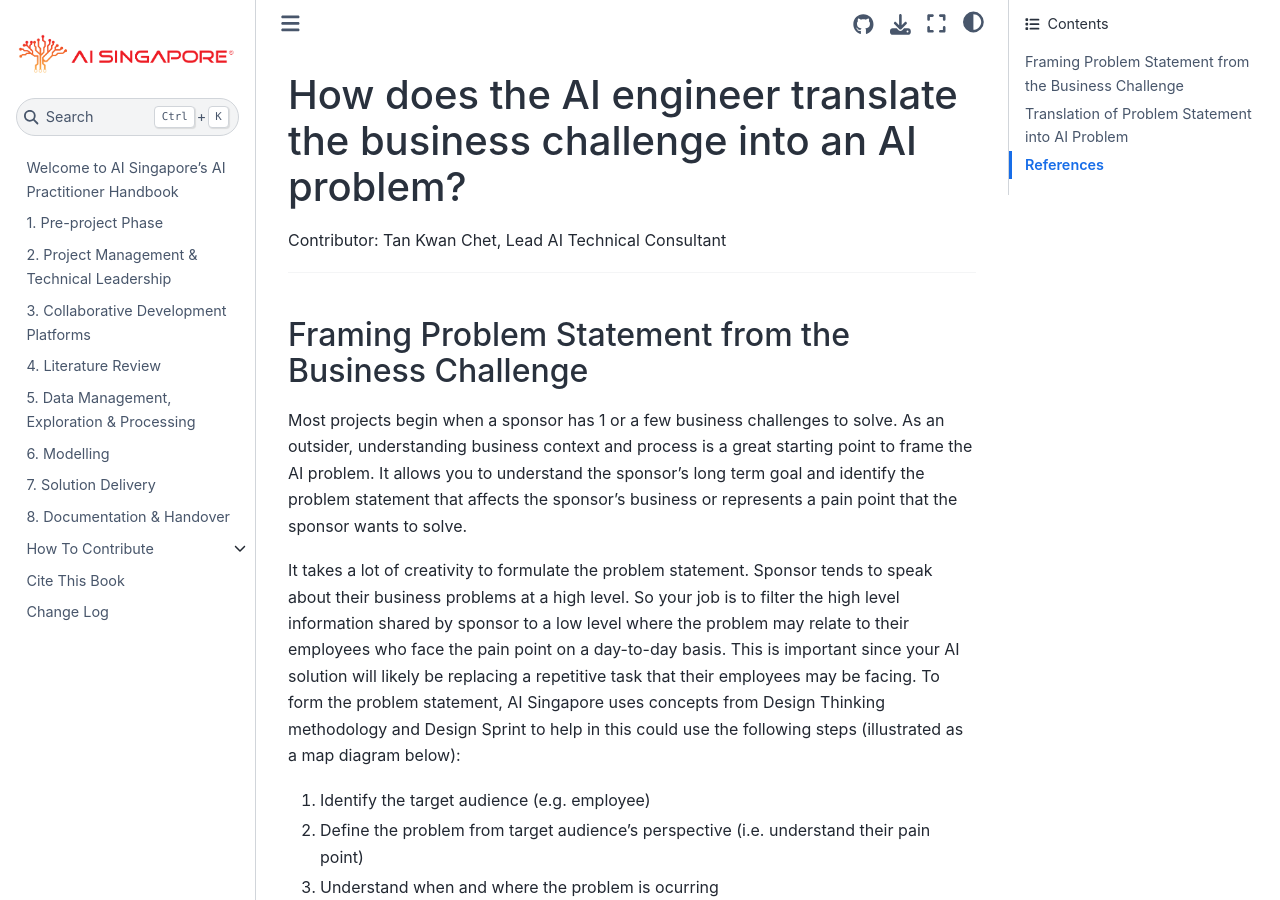
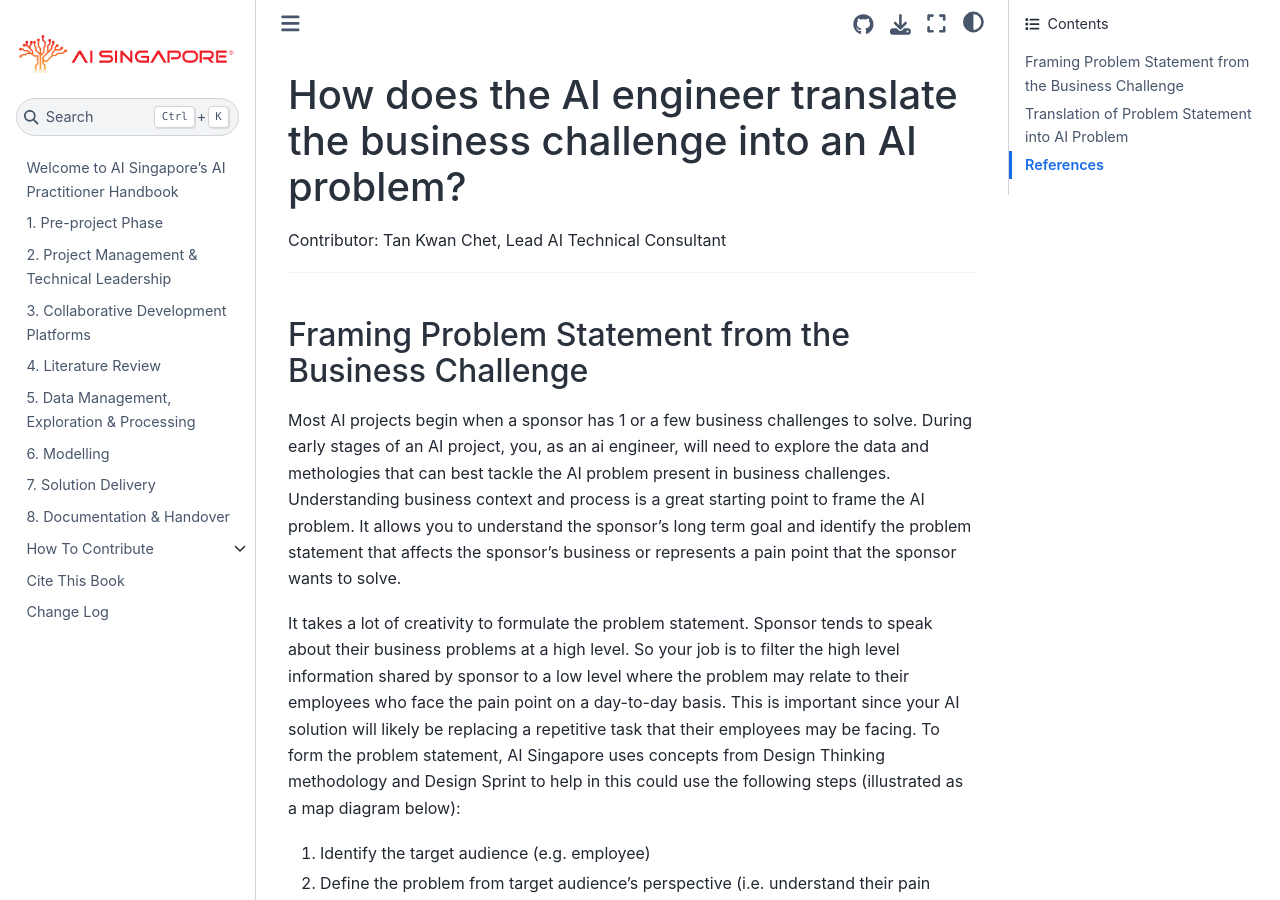
Before and after one commit to aisingapore/ai-practitioner-handbook, a Jupyter Book: the page built from book/1-pre-project-phase/business_challenge_2_ai_problem.md, in a window 1280 px wide and 900 px high. Built offline with Jupyter Book 1.0.4 settings and Sphinx 7.4.7 and the Sphinx Book theme 1.1.4, drawn with Linux system fonts in a browser that asks for light colours; some of the changed text lies outside the part shown.

Commit message:
updated map diagram

```diff
--- a/book/1-pre-project-phase/business_challenge_2_ai_problem.md
+++ b/book/1-pre-project-phase/business_challenge_2_ai_problem.md
@@ -5,7 +5,7 @@
 
 ## Framing Problem Statement from the Business Challenge
 
-Most projects begin when a sponsor has 1 or a few business challenges to solve. As an outsider, understanding business context and process is a great starting point to frame the AI problem. It allows you to understand the sponsor's long term goal and identify the problem statement that affects the sponsor's business or represents a pain point that the sponsor wants to solve.
+Most AI projects begin when a sponsor has 1 or a few business challenges to solve. During early stages of an AI project, you, as an ai engineer, will need to explore the data and methologies that can best tackle the AI problem present in business challenges.  Understanding business context and process is a great starting point to frame the AI problem. It allows you to understand the sponsor's long term goal and identify the problem statement that affects the sponsor's business or represents a pain point that the sponsor wants to solve.
 
 It takes a lot of creativity to formulate the problem statement. Sponsor tends to speak about their business problems at a high level. So your job is to filter the high level information shared by sponsor to a low level where the problem may relate to their employees who face the pain point on a day-to-day basis. This is important since your AI solution will likely be replacing a repetitive task that their employees may be facing. To form the problem statement, AI Singapore uses concepts from Design Thinking methodology and Design Sprint to help in this could use the following steps (illustrated as a map diagram below):
 
```
Also changed, not shown: other parts of book/1-pre-project-phase/business_challenge_2_ai_problem.md (+1 -1 lines), book/assets/images/diagrams/map_diagram.jpg.
